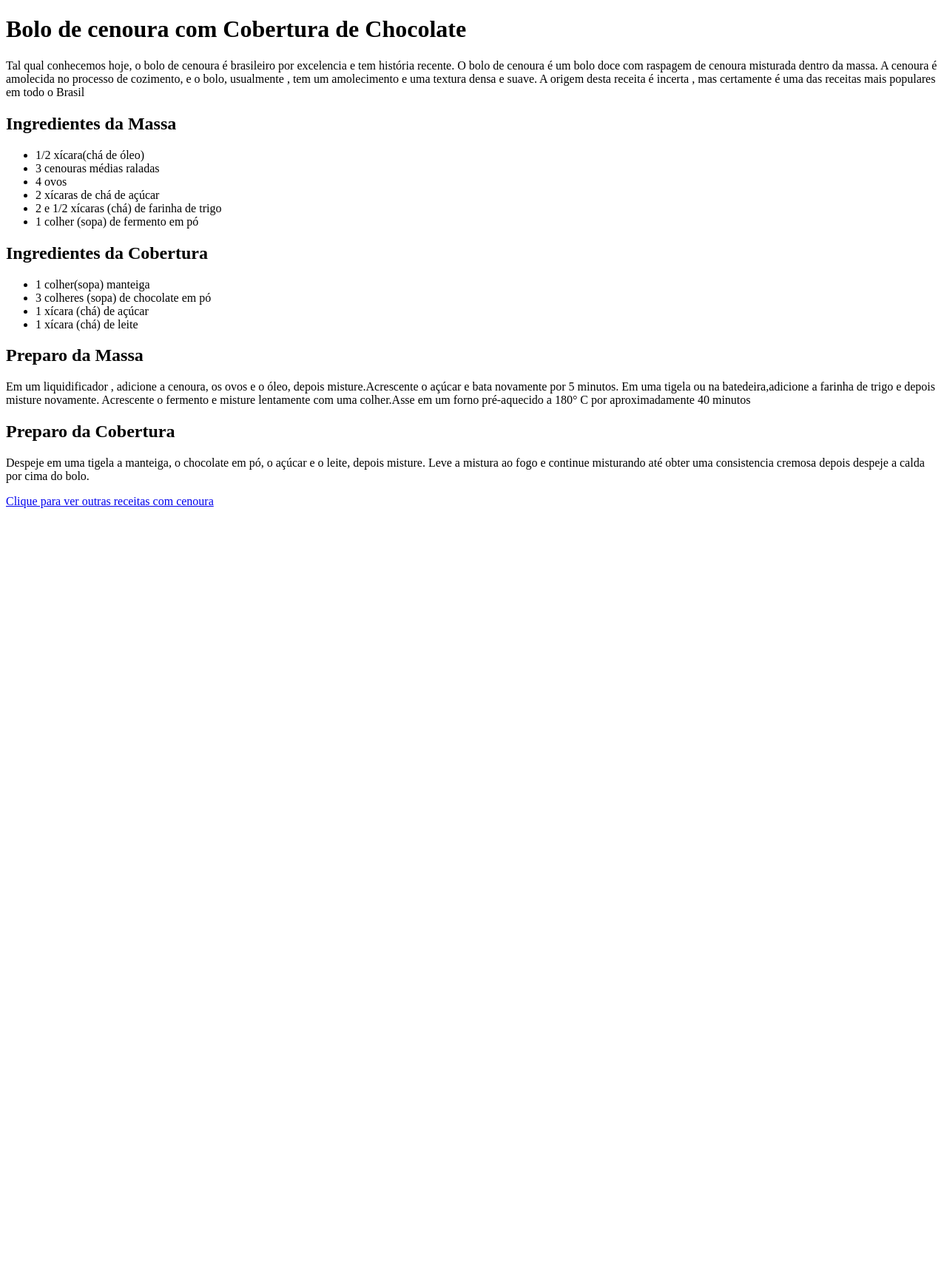
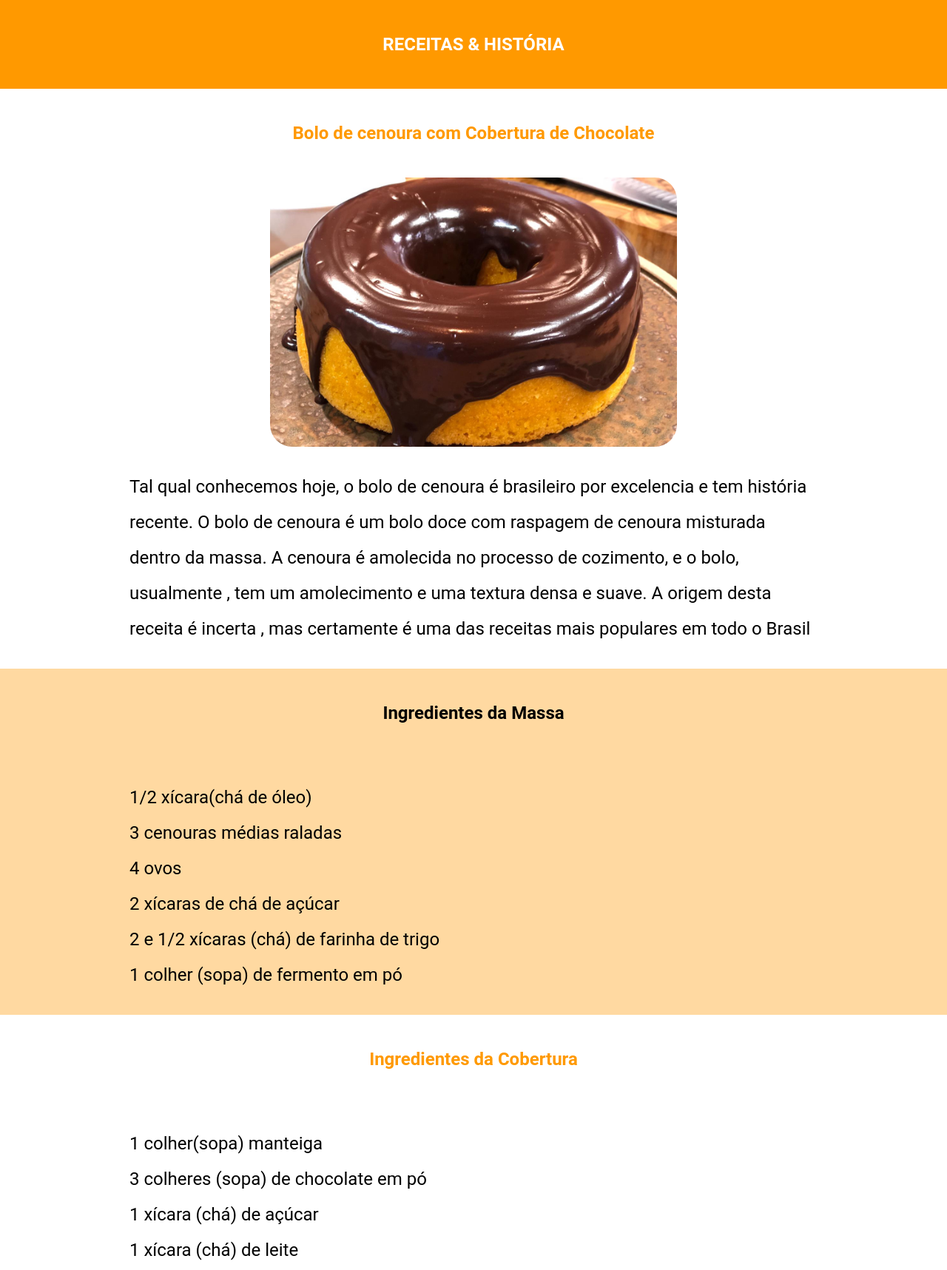
Before and after one commit to aevilesaguiar/receitaBoloCenoura, a plain HTML site: page index.html in a window 1280 px wide. Shown: the top 1717 px of the page at 74% size. Before the commit the page ends 800 px from the top, so only its background shows below. Drawn offline with Linux system fonts and the light colour scheme.

Commit message:
atualização arquivo

```diff
--- /dev/null
+++ b/css/style.css
@@ -0,0 +1,98 @@
+* {
+    box-sizing: border-box;
+    font-family: Roboto, Oxygen, Ubuntu, Cantarell, 'Open Sans', 'Helvetica Neue', sans-serif ;
+  }
+
+  body,h1,h2,ul,li,p,a{
+      margin: 0px;
+      padding: 0px;
+
+  }
+.titulos{
+
+    font-size: 1.5em;
+    text-align: center;
+    margin: 0 auto;
+    padding: 30px;
+    display: flex;
+    flex-wrap: wrap;
+    justify-content: space-around;
+    align-items: center;
+    max-width: 100%;
+    line-height:2.5;
+
+
+}
+
+.color-dif{
+  color: #fff;
+}
+
+.color-dif-2{
+  color: rgb(255, 153, 0);
+}
+
+.logo-1{
+  max-height: 150px;
+  max-width: 150px;
+  max-width: 100%;
+}
+
+.fundo{
+  background-color: rgb(255, 153, 0);
+}
+  .textos-item{
+    max-width: 990px;
+    padding: 30px;
+    margin: 0 auto;
+    font-size: 1.5em;
+    line-height: 2;
+
+  }
+
+  ul{
+    list-style: none;
+  }
+
+  a{
+    text-decoration: none;
+  }
+
+  img{
+    display: block;
+    margin: 0 auto;
+    max-width: 550px;
+    border-radius: 30px;
+
+  }
+
+  ul{
+    max-width: 990px;
+    font-size: 1.5em;
+    text-align: justify;
+    margin: 0 auto;
+    padding: 30px;
+  }
+
+
+  .fundo-footer{
+    background-color: rgb(255, 153, 0);
+    text-align: center;
+    max-height: 150px;
+    margin: 0 auto;
+  }
+
+
+  .fundo-receita{
+    background-color: rgba(255, 153, 0, 0.37);
+  }
+
+  .fundo-footer{
+    padding: 50px;
+    font-size: 1.5em;
+    color: #fff
+  }
+
+  .altura-texto{
+    line-height: 2;
+  }
--- a/index.html
+++ b/index.html
@@ -4,17 +4,30 @@
     <meta charset="UTF-8">
     <meta http-equiv="X-UA-Compatible" content="IE=edge">
     <meta name="viewport" content="width=device-width, initial-scale=1.0">
-    <title>Document</title>
+    <title>Bolo de Cenoura</title>
+    <link rel="stylesheet" href="css/style.css">
 </head>
 <body>
+<header class="fundo">
 
-    <h1>Bolo de cenoura com Cobertura de Chocolate</h1>
-    <p>Tal qual conhecemos hoje, o bolo de cenoura é brasileiro por excelencia e tem história recente. O bolo de cenoura é um bolo doce com raspagem de
+     <img class="logo-1" src="image/CoolClips_vc064635.png.crdownload" alt="">
+      <h1 class="titulos color-dif"> RECEITAS & HISTÓRIA  </h1>
+    </header>
+
+    <section>    <h1 class="titulos color-dif-2">Bolo de cenoura com Cobertura de Chocolate</h1>
+
+    <div class="dado-img">
+    <img src="image/bolo-de-cenoura.jpg" alt="Bolo de cenoura com cobertura de chocolate">
+    </div>
+
+    <p class="textos-item ">Tal qual conhecemos hoje, o bolo de cenoura é brasileiro por excelencia e tem história recente. O bolo de cenoura é um bolo doce com raspagem de
         cenoura misturada dentro da massa. A cenoura é amolecida no processo de cozimento, e o bolo, usualmente , tem um amolecimento e uma textura densa
         e suave. A origem desta receita é incerta , mas certamente é uma das receitas mais populares em todo o Brasil </p>
-
-    <h2>Ingredientes da Massa</h2>
-    <ul>
+    </section>
+<aside class=" ">
+    <div class="fundo-receita">
+    <h2 class="titulos  ">Ingredientes da Massa</h2>
+    <ul class="altura-texto">
         <li>1/2 xícara(chá de óleo)</li>
         <li>3 cenouras médias raladas</li>
         <li>4 ovos</li>
@@ -23,25 +36,31 @@
         <li>1 colher (sopa) de fermento em pó</li>
 
     </ul>
-
-    <h2>Ingredientes da Cobertura</h2>
-    <ul>
+</div>
+    <h2 class="titulos color-dif-2">Ingredientes da Cobertura</h2>
+    <ul class="altura-texto">
         <li>1 colher(sopa) manteiga</li>
         <li>3 colheres (sopa) de chocolate em pó</li>
         <li>1 xícara (chá) de açúcar</li>
         <li>1 xícara (chá) de leite</li>
     </ul>
 
+    <div class="fundo-receita">
+    <h2 class="titulos">Preparo da Massa</h2>
+    <p class="textos-item">Em um liquidificador , adicione a cenoura, os ovos e o óleo, depois misture.Acrescente o açúcar e bata novamente por 5 minutos. Em uma tigela ou na batedeira,adicione a farinha de trigo e depois misture novamente.
+        Acrescente o fermento e misture lentamente com uma colher.Asse em um forno pré-aquecido a 180° C por aproximadamente 40 minutos</p>
+</div>
+        <h2 class="titulos color-dif-2">Preparo da Cobertura</h2>
+     <p class="textos-item">Despeje em uma tigela a manteiga, o chocolate em pó, o açúcar e o leite, depois misture. Leve a mistura ao fogo e continue misturando até obter uma consistencia cremosa
+         depois despeje a calda por cima do bolo.</p>
+<div class="titulos">
+     <a class="titulos" href="http://google.com.br">Clique para ver outras receitas com cenoura</a>
+</div>
+</aside>
 
-    <h2>Preparo da Massa</h2>
-        Em um liquidificador , adicione a cenoura, os ovos e o óleo, depois misture.Acrescente o açúcar e bata novamente por 5 minutos. Em uma tigela ou na batedeira,adicione a farinha de trigo e depois misture novamente.
-        Acrescente o fermento e misture lentamente com uma colher.Asse em um forno pré-aquecido a 180° C por aproximadamente 40 minutos</p>
+<footer class="fundo-footer">
+<h3 class="footer-altura">Receita & Historia</h3>
 
-     <h2>Preparo da Cobertura</h2>
-     <p>Despeje em uma tigela a manteiga, o chocolate em pó, o açúcar e o leite, depois misture. Leve a mistura ao fogo e continue misturando até obter uma consistencia cremosa
-         depois despeje a calda por cima do bolo.</p>
-
-    <a href="http://google.com.br">Clique para ver outras receitas com cenoura</a>
-
+</footer>
 </body>
 </html>
```
Also changed, not shown: index2.html (added, +50 -0 lines), image/bolo-de-cenoura.jpg (added), 1 other file.
